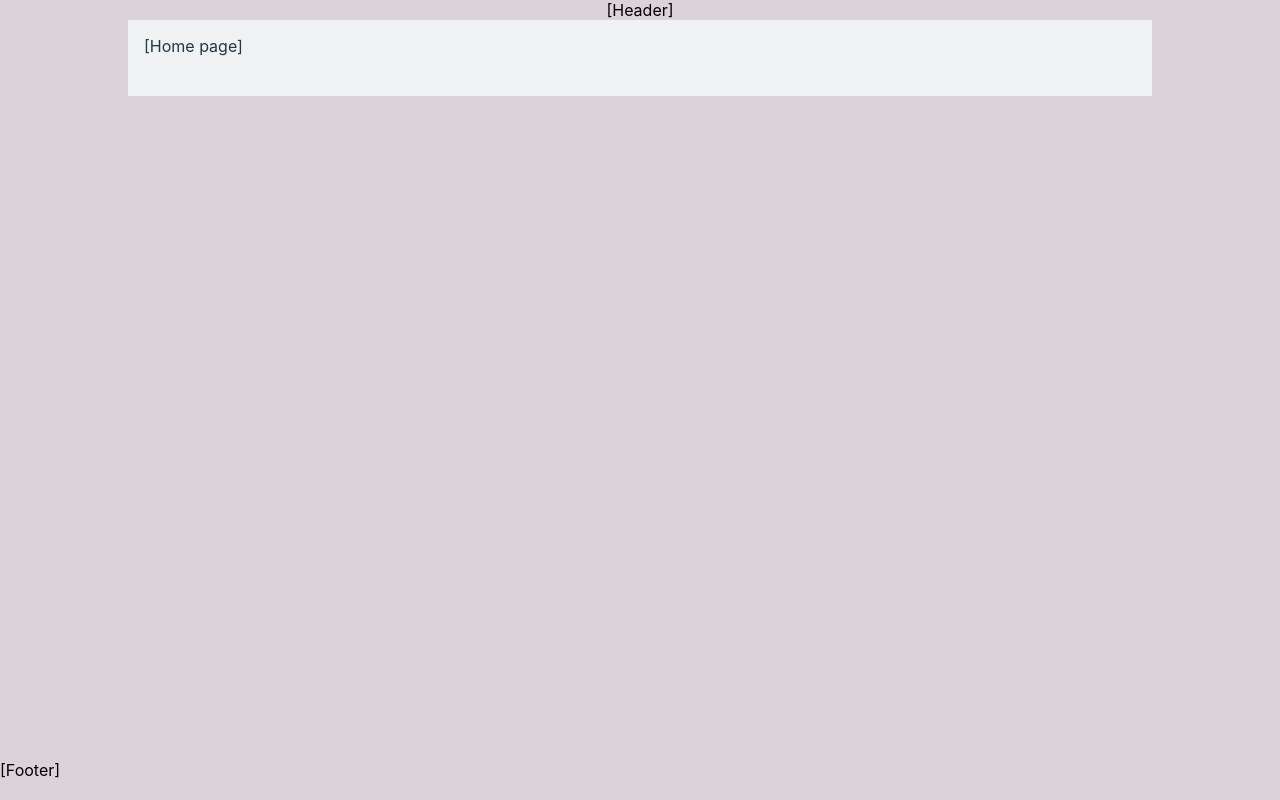
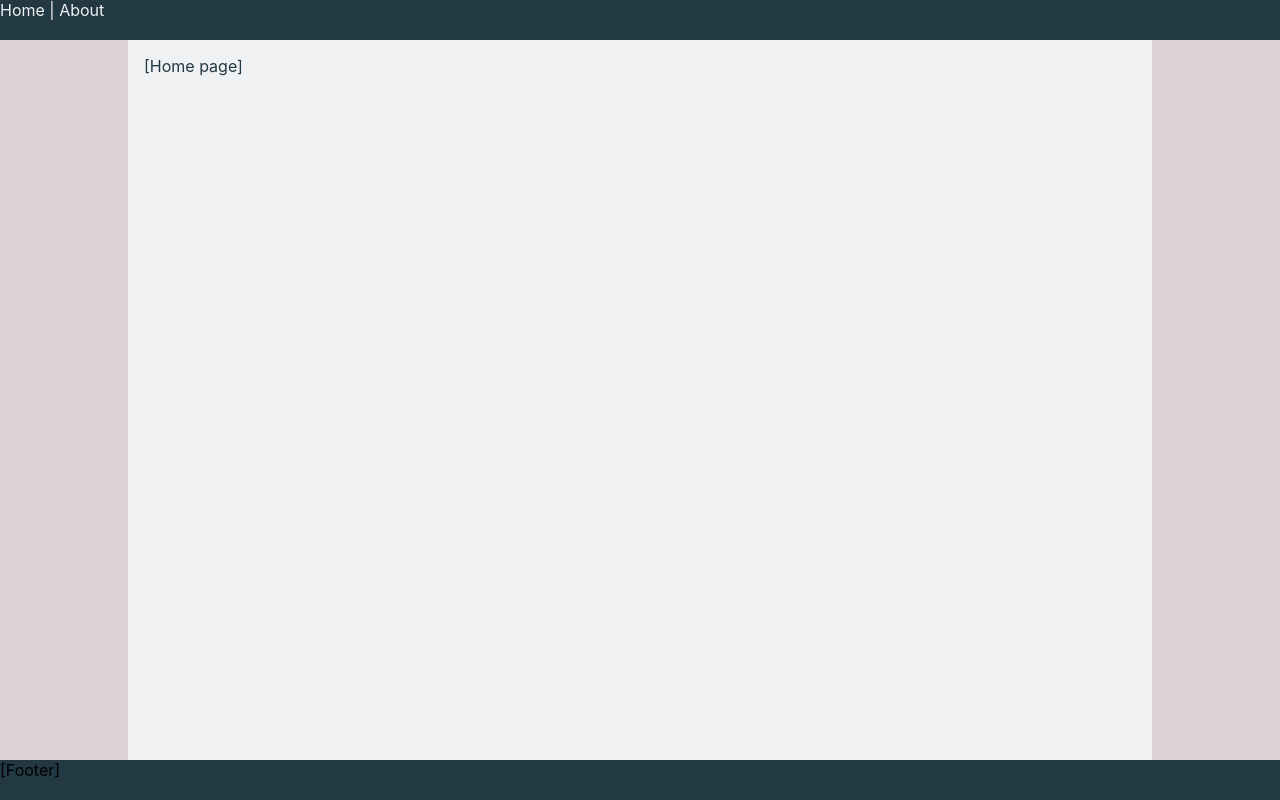
Before and after one commit to chingu-voyages/v28-geckos-team-05, a React (Create React App) app: page / in a window 1280 px wide. Built offline with nearby package versions, Linux system fonts and the light colour scheme.

Commit message:
Fix router and css setup, add basic tests

```diff
--- a/src/App.scss
+++ b/src/App.scss
@@ -1,6 +1,6 @@
-@import './styles/constants';
+@import './styles/base';
 
-.appContainer {
+.app {
   position: relative;
   display: flex;
   flex-direction: column;
--- a/src/App.tsx
+++ b/src/App.tsx
@@ -7,13 +7,13 @@ import Footer from './components/Footer/Footer';
 import './App.scss';
 
 const App = () => (
-  <div className="appContainer">
-    <Header />
+  <div className="app">
     <Router>
+      <Header />
       <Route path="/" exact component={HomePage} />
       <Route path="/about" exact component={AboutPage} />
+      <Footer />
     </Router>
-    <Footer />
   </div>
 );
 
--- a/src/components/Footer/Footer.scss
+++ b/src/components/Footer/Footer.scss
@@ -1,9 +1,9 @@
-@import '../../styles/constants';
+@import '../../styles/variables';
 
 .footer {
   position: absolute;
   bottom: 0;
   width: 100%;
   height: $footer-height;
-  background-color: $color-app-bg;
+  background-color: $color-primary;
 }
--- /dev/null
+++ b/src/components/Header/Header.scss
@@ -0,0 +1,13 @@
+@import '../../styles/variables';
+
+.header {
+  width: 100%;
+  height: $header-height;
+  background-color: $color-primary;
+  color: $color-page-bg;
+
+  a {
+    text-decoration: none;
+    color: $color-page-bg;
+  }
+}
--- a/src/components/Header/Header.tsx
+++ b/src/components/Header/Header.tsx
@@ -1,5 +1,13 @@
 import React from 'react';
+import { Link, withRouter } from 'react-router-dom';
+import './Header.scss';
 
-export default function Header() {
-  return <div>[Header]</div>;
+function Header() {
+  return (
+    <div className="header">
+      <Link to="/">Home</Link> | <Link to="/about">About</Link>
+    </div>
+  );
 }
+
+export default withRouter(Header);
--- a/src/pages/AboutPage/AboutPage.scss
+++ /dev/null
@@ -1 +0,0 @@
-@import '../../styles/partials/page';
--- a/src/pages/AboutPage/AboutPage.tsx
+++ b/src/pages/AboutPage/AboutPage.tsx
@@ -1,5 +1,4 @@
 import React from 'react';
-import './AboutPage.scss';
 
 export default function AboutPage() {
   return (
--- a/src/pages/HomePage/HomePage.scss
+++ /dev/null
@@ -1 +0,0 @@
-@import '../../styles/partials/page';
--- a/src/pages/HomePage/HomePage.tsx
+++ b/src/pages/HomePage/HomePage.tsx
@@ -1,5 +1,4 @@
 import React from 'react';
-import './HomePage.scss';
 
 export default function HomePage() {
   return <div className="page">[Home page]</div>;
--- /dev/null
+++ b/src/styles/_base.scss
@@ -0,0 +1,12 @@
+@import 'variables';
+
+.page {
+  width: 100%;
+  max-width: $max-page-width;
+  box-sizing: border-box;
+  padding: $page-inner-padding;
+  color: $color-primary;
+  background-color: $color-page-bg;
+  min-height: 100vh - $header-height - $footer-height;
+  margin-bottom: $header-height;
+}
--- a/src/styles/_constants.scss
+++ b/src/styles/_variables.scss
@@ -11,4 +11,5 @@ $bp-min-desktop: 769px;
 // Sizes
 $max-page-width: 1024px;
 $page-inner-padding: 1rem;
-$footer-height: 2.5rem;
+$header-height: 5vh;
+$footer-height: 5vh;
--- a/src/styles/partials/_page.scss
+++ /dev/null
@@ -1,16 +0,0 @@
-@import '../constants.scss';
-
-.page {
-  width: 100%;
-  box-sizing: border-box;
-  padding: $page-inner-padding;
-  color: $color-primary;
-  background-color: $color-page-bg;
-  padding-bottom: $footer-height;
-}
-
-@media screen and (min-width: $bp-min-desktop) {
-  .page {
-    max-width: $max-page-width;
-  }
-}
```
Also changed, not shown: 2 other files (tests, documents, lock files or other folders).
